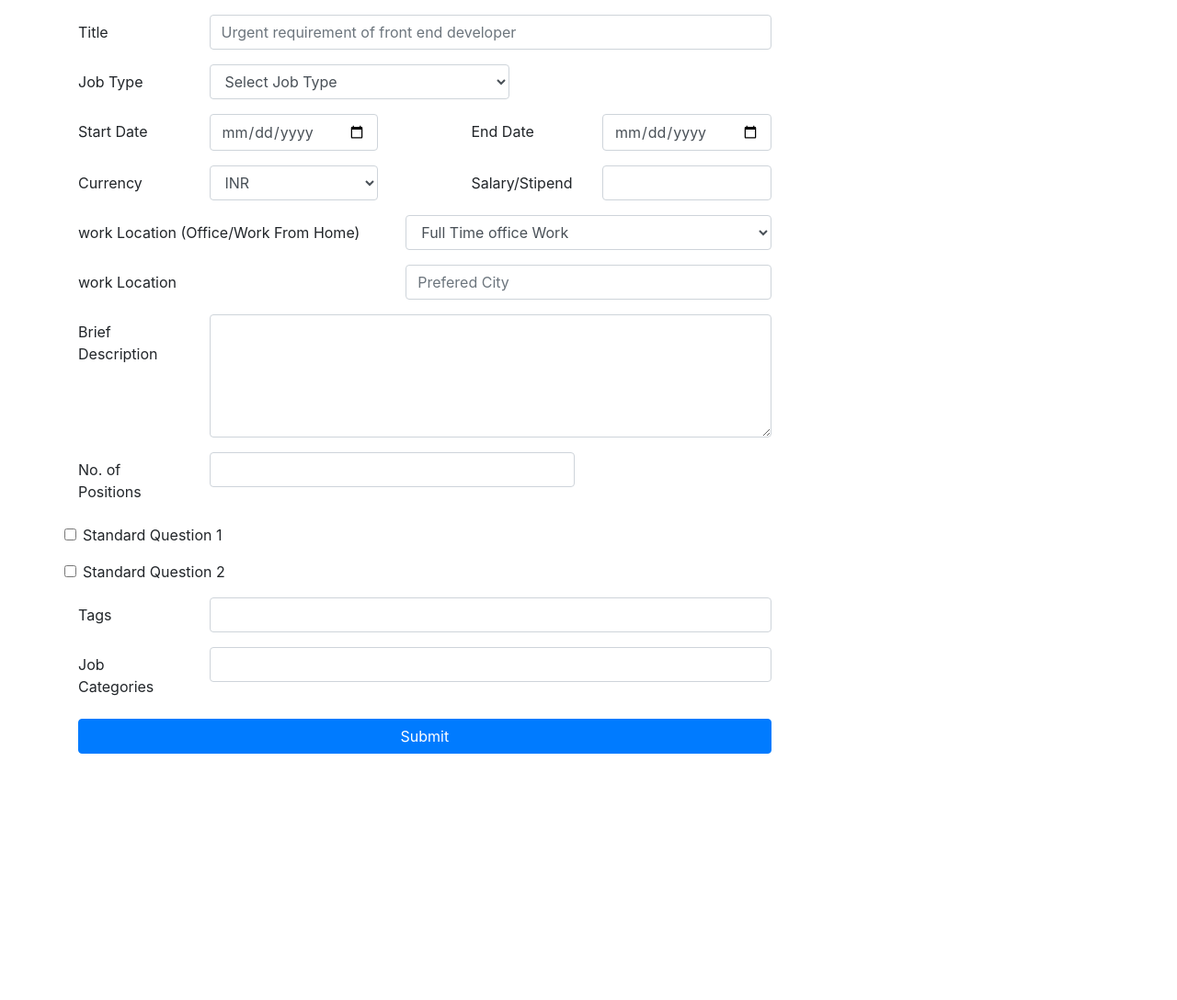
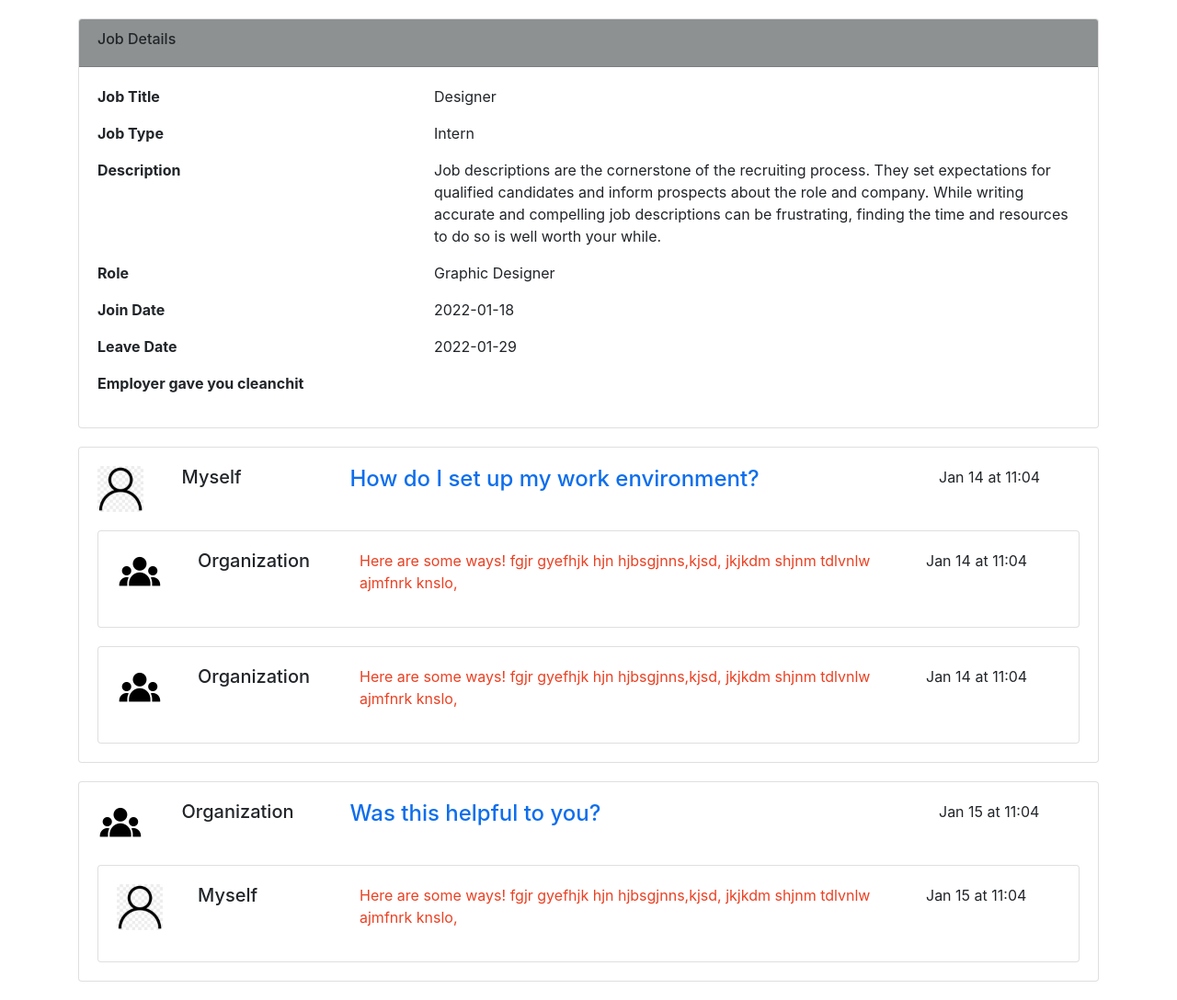
Before and after one commit to RiddhiDhage/Task_Vibasu.github.io, a plain HTML site: page index.html in a window 1280 px wide. Shown: the whole page at 92% size. Before the commit the page ends 836 px from the top, so only its background shows below. Drawn offline with Linux system fonts and the light colour scheme.

Commit message:
Update index.html

```diff
--- a/index.html
+++ b/index.html
@@ -4,126 +4,193 @@
     <meta charset="UTF-8">
     <meta http-equiv="X-UA-Compatible" content="IE=edge">
     <meta name="viewport" content="width=device-width, initial-scale=1.0">
-    <title>Job Description Form</title>
+    <title>Vibasu</title>
     <link rel="stylesheet" href="CSS/bootstrap.min.css">
     <link rel="stylesheet" href="CSS/font-awesome.min.css">
     <link rel="stylesheet" href="CSS/bootstrap-social.css">
+    <link rel="stylesheet" href="CSS/style.css">
 </head>
 <body>
     <div class="container">
-        <div class="row mt-3">
-            <div class="col-md-9 col-sm-12 col-12">
-                <form>
-                    <div class="form-group row">
-                        <label for="title" class="col-md-2 col-form-label">Title</label>
-                        <div class="col-md-9">
-                            <input type="text" class="form-control" id="title" name="title" placeholder="Urgent requirement of front end developer">
+        <div class="row">
+            <div class="col-md-12 col-12">
+                <div class="card" style="margin-top: 20px;">
+                    <div class="card-header card_header_color">
+                        <h6>Job Details</h6>
+                    </div>
+                    <div class="card-body">
+                        <div class="row">
+                            <div class="col-md-4">
+                                <p><strong>Job Title</strong></p>
+                            </div>
+                            <div class="col-md-8">
+                                <p>Designer</p>
                             </div>
                         </div>
-                    <div class="form-group row">
-                        <label for="Job_Type" class="col-md-2 col-form-label">Job Type</label>
-                        <div class="col-md-5">
-                            <select name="Job Type" id="Job_Type" class="form-control">
-                                <option>Select Job Type</option>
-                                <option>Front End Developer</option>
-                                <option>Tester</option>
-                            </select>
+
+                        <div class="row">
+                            <div class="col-md-4">
+                                <p><strong>Job Type</strong></p>
+                            </div>
+                            <div class="col-md-8">
+                                <p>Intern</p>
                             </div>
                         </div>
-                    <div class="form-group row">
-                        <label for="Startdate" class="col-md-2 col-form-label">Start Date</label>
-                        <div class="col-md-3">
-                            <input type="date" class="form-control" id="Startdate" name="std">
+
+                        <div class="row">
+                            <div class="col-md-4">
+                                <p><strong>Description</strong></p>
                             </div>
-                        <label for="Endtdate" class="col-md-2 col-form-label offset-md-1">End Date</label>
-                        <div class="col-md-3">
-                            <input type="date" class="form-control" id="Endtdate" name="etd">
+                            <div class="col-md-8">
+                                <p>Job descriptions are the cornerstone of the recruiting process.
+                                    They set expectations for qualified candidates and inform prospects about the role and company.
+                                    While writing accurate and compelling job descriptions can be frustrating,
+                                    finding the time and resources to do so is well worth your while.
+                                </p>
                             </div>
                         </div>
-                    <div class="form-group row">
-                        <label for="currency" class="col-md-2 col-form-label">Currency</label>
-                        <div class="col-md-3">
-                            <select name="Currency" id="currency" class="form-control">
-                                <option>INR</option>
-                                <option>USD</option>
-                                <option>EURO</option>
-                            </select>
+
+                        <div class="row">
+                            <div class="col-md-4">
+                                <p><strong>Role</strong></p>
                             </div>
-                        <label for="Salary" class="col-md-2 col-form-label offset-md-1">Salary/Stipend</label>
-                        <div class="col-md-3">
-                            <input type="text" class="form-control" id="Salary" name="Salary">
+                            <div class="col-md-8">
+                                <p>Graphic Designer</p>
                             </div>
                         </div>
-                    <div class="form-group row">
-                        <label for="WorkLoc" class="col-md-5 col-form-label">work Location (Office/Work From Home)</label>
-                        <div class="col-md-6">
-                            <select class="form-control" id="WorkLoc" name="std">
-                                <option>Full Time office Work</option>
-                                <option>Part Time office Work</option>
-                                <option>Full time Work From Home</option>
-                                <option>Part Time Work From Home</option>
-                            </select>
+
+                        <div class="row">
+                            <div class="col-md-4">
+                                <p><strong>Join Date</strong></p>
+                            </div>
+                            <div class="col-md-8">
+                                <p>2022-01-18</p>
                             </div>
                         </div>
-                    <div class="form-group row">
-                        <label for="WorkLocCity" class="col-md-5 col-form-label">work Location</label>
-                        <div class="col-md-6">
-                            <input type="text" class="form-control" id="WorkLocCity" placeholder="Prefered City">
+
+                        <div class="row">
+                            <div class="col-md-4">
+                                <p><strong>Leave Date</strong></p>
+                            </div>
+                            <div class="col-md-8">
+                                <p>2022-01-29</p>
                             </div>
                         </div>
-                    <div class="form-group row">
-                        <label for="Description" class="col-md-2 col-form-label">Brief Description</label>
-                        <div class="col-md-9">
-                            <textarea class="form-control" id="Description" name="discription" rows="5"></textarea>
+
+                        <div class="row">
+                            <div class="col-md-5">
+                                <p><strong>Employer gave you cleanchit</strong></p>
                             </div>
-                    </div>
-                    <div class="form-group row">
-                        <label for="NoPos" class="col-md-2 col-form-label">No. of Positions</label>
-                        <div class="col-md-6">
-                            <input type="text" class="form-control" id="NoPos">
-                        </div>
-                    </div>
-                    <div class="form-group row">
-                        <div class="form-check">
-                            <input class="form-check-input" type="checkbox" value="" id="defaultCheck1">
-                            <label class="form-check-label" for="defaultCheck1">Standard Question 1</label>
-                        </div>
-                    </div>
-                    <div class="form-group row">
-                        <div class="form-check">
-                            <input class="form-check-input" type="checkbox" value="" id="defaultCheck2">
-                            <label class="form-check-label" for="defaultCheck2">Standard Question 2</label>
-                        </div>
-                    </div>
-                    <div class="form-group row">
-                        <label for="Tags" class="col-md-2 col-form-label">Tags</label>
-                        <div class="col-md-9">
-                            <input type="text" class="form-control" id="Tags">
-                        </div>
-                    </div>
-                    <div class="form-group row">
-                        <label for="JobCat" class="col-md-2 col-form-label">Job Categories</label>
-                        <div class="col-md-9">
-                            <input type="text" class="form-control" id="JobCat">
-                        </div>
-                    </div>
-                    <div class="form-group row">
-                        <div class="col-md-11">
-                            <button class="btn btn-block btn-primary">Submit</button>
                         </div>
 
                     </div>
-
-                </form>
-
+                  </div>
+            </div>
         </div>
 
+        <div class="row" style="margin-top: 20px;">
+            <div class="col-md-12 col-sm-12 col-12">
+                <div class="card">
+                    <div class="card-body">
+                        <div class="row">
+                            <div class="col-md-1">
+                                <img src="./img/myself.png" class="img-fluid" width="50px" height="50px">
+                            </div>
+                            <div class="col-md-2">
+                                <h5>Myself</h5>
+                            </div>
+                            <div class="col-md-7">
+                                <h4 style="color:rgb(14, 110, 236);">How do I set up my work environment?</h4>
+                            </div>
+                            <div class="col-md-2">
+                                <p>Jan 14 at 11:04</p>
+                            </div>
+                        </div>
+                        <div class="card" style="margin-top: 20px;">
+                            <div class="card-body">
+                                <div class="row">
+                                    <div class="col-md-1">
+                                        <img src="./img/group.png" class="img-fluid" width="50px" height="50px">
+                                    </div>
+                                    <div class="col-md-2">
+                                        <h5>Organization</h5>
+                                    </div>
+                                    <div class="col-md-7">
+                                        <p style="color:rgb(235, 65, 35);">Here are some ways! fgjr gyefhjk  hjn hjbsgjnns,kjsd, jkjkdm shjnm tdlvnlw ajmfnrk knslo,</p>
+                                    </div>
+                                    <div class="col-md-2">
+                                        <p>Jan 14 at 11:04</p>
+                                    </div>
+                                </div>
+                            </div>
                         </div>
 
+                        <div class="card" style="margin-top: 20px;">
+                            <div class="card-body">
+                                <div class="row">
+                                    <div class="col-md-1">
+                                        <img src="./img/group.png" class="img-fluid" width="50px" height="50px">
+                                    </div>
+                                    <div class="col-md-2">
+                                        <h5>Organization</h5>
+                                    </div>
+                                    <div class="col-md-7">
+                                        <p style="color:rgb(235, 65, 35);">Here are some ways! fgjr gyefhjk  hjn hjbsgjnns,kjsd, jkjkdm shjnm tdlvnlw ajmfnrk knslo,</p>
+                                    </div>
+                                    <div class="col-md-2">
+                                        <p>Jan 14 at 11:04</p>
+                                    </div>
+                                </div>
+                            </div>
+                        </div>
+                    </div>
+                </div>
+            </div>
+        </div>
+
+        <div class="row" style="margin-top: 20px; margin-bottom: 20px;">
+            <div class="col-md-12 col-sm-12 col-12">
+                <div class="card">
+                    <div class="card-body">
+                        <div class="row">
+                            <div class="col-md-1">
+                                <img src="./img/group.png" class="img-fluid" width="50px" height="50px">
+                            </div>
+                            <div class="col-md-2">
+                                <h5>Organization</h5>
+                            </div>
+                            <div class="col-md-7">
+                                <h4 style="color:rgb(14, 110, 236);">Was this helpful to you?</h4>
+                            </div>
+                            <div class="col-md-2">
+                                <p>Jan 15 at 11:04</p>
+                            </div>
+                        </div>
+                        <div class="card" style="margin-top: 20px;">
+                            <div class="card-body">
+                                <div class="row">
+                                    <div class="col-md-1">
+                                        <img src="./img/myself.png" class="img-fluid" width="50px" height="50px">
+                                    </div>
+                                    <div class="col-md-2">
+                                        <h5>Myself</h5>
+                                    </div>
+                                    <div class="col-md-7">
+                                        <p style="color:rgb(235, 65, 35);">Here are some ways! fgjr gyefhjk  hjn hjbsgjnns,kjsd, jkjkdm shjnm tdlvnlw ajmfnrk knslo,</p>
+                                    </div>
+                                    <div class="col-md-2">
+                                        <p>Jan 15 at 11:04</p>
+                                    </div>
+                                </div>
+                            </div>
+                        </div>
+                    </div>
+                </div>
+            </div>
+        </div>
     </div>
     <script src="CSS/jquery.slim.min.js"></script>
     <script src="CSS/popper.min.js"></script>
     <script src="CSS/bootstrap.min.js"></script>
-
 </body>
 </html>
```
Lines whose indentation alone changed are shown as unchanged.
